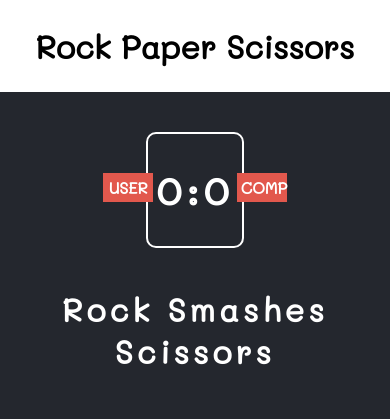
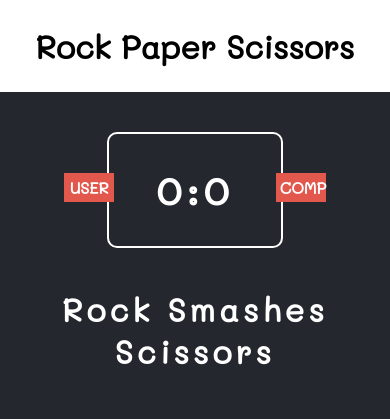
Before and after one commit to saksham1998/Rock-Paper-Scissor, a plain HTML site: page index.html in a window 390 px wide. Shown: the top 419 px of the page. Drawn offline with Linux system fonts and the light colour scheme.

Commit message:
better design

```diff
--- a/styles/style.css
+++ b/styles/style.css
@@ -113,4 +113,7 @@ body{
 	#comp-badge{
 		right:-45px;
 	}
+	#play-box{
+		width:45%;
+	}
 }
```
